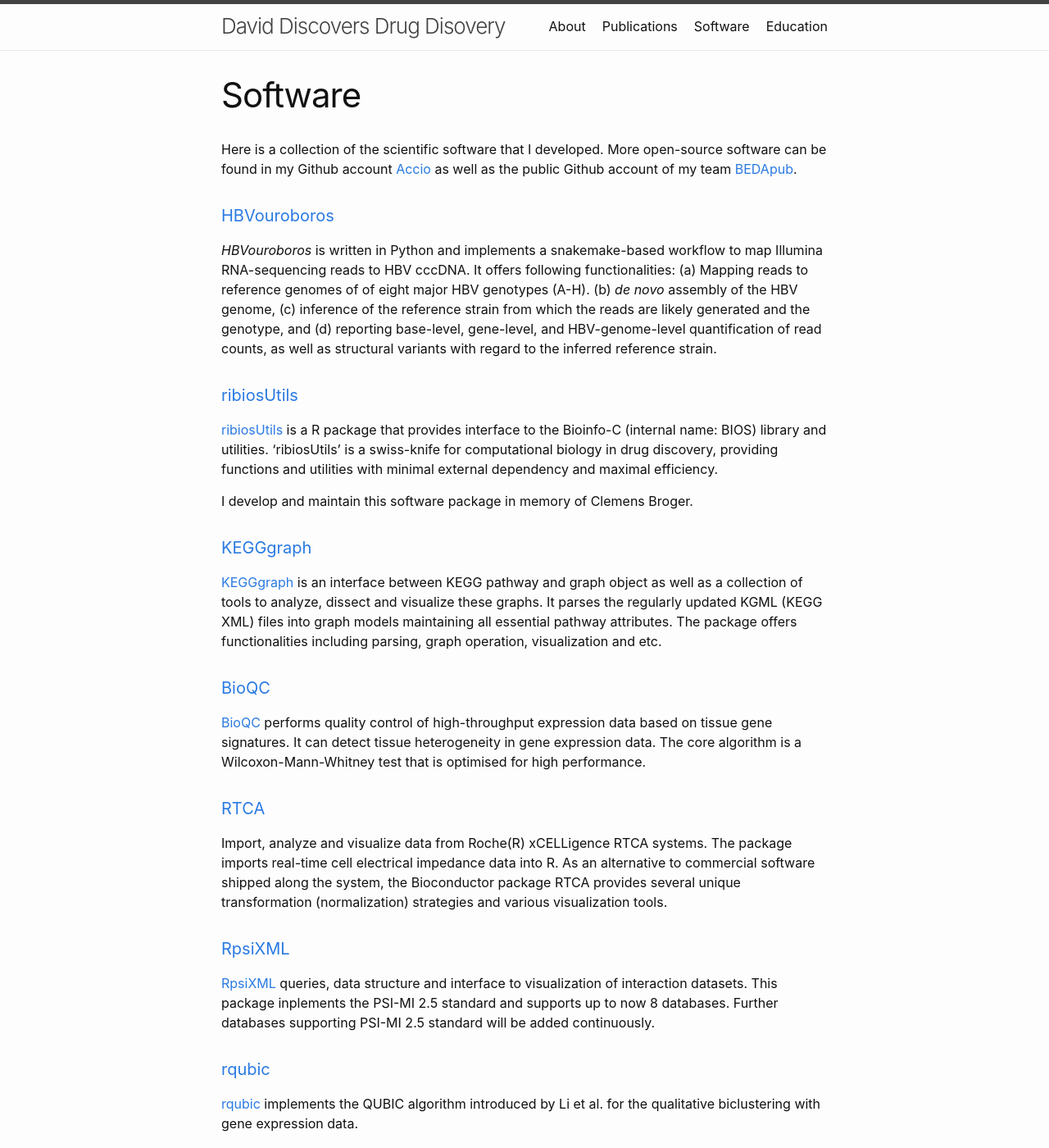
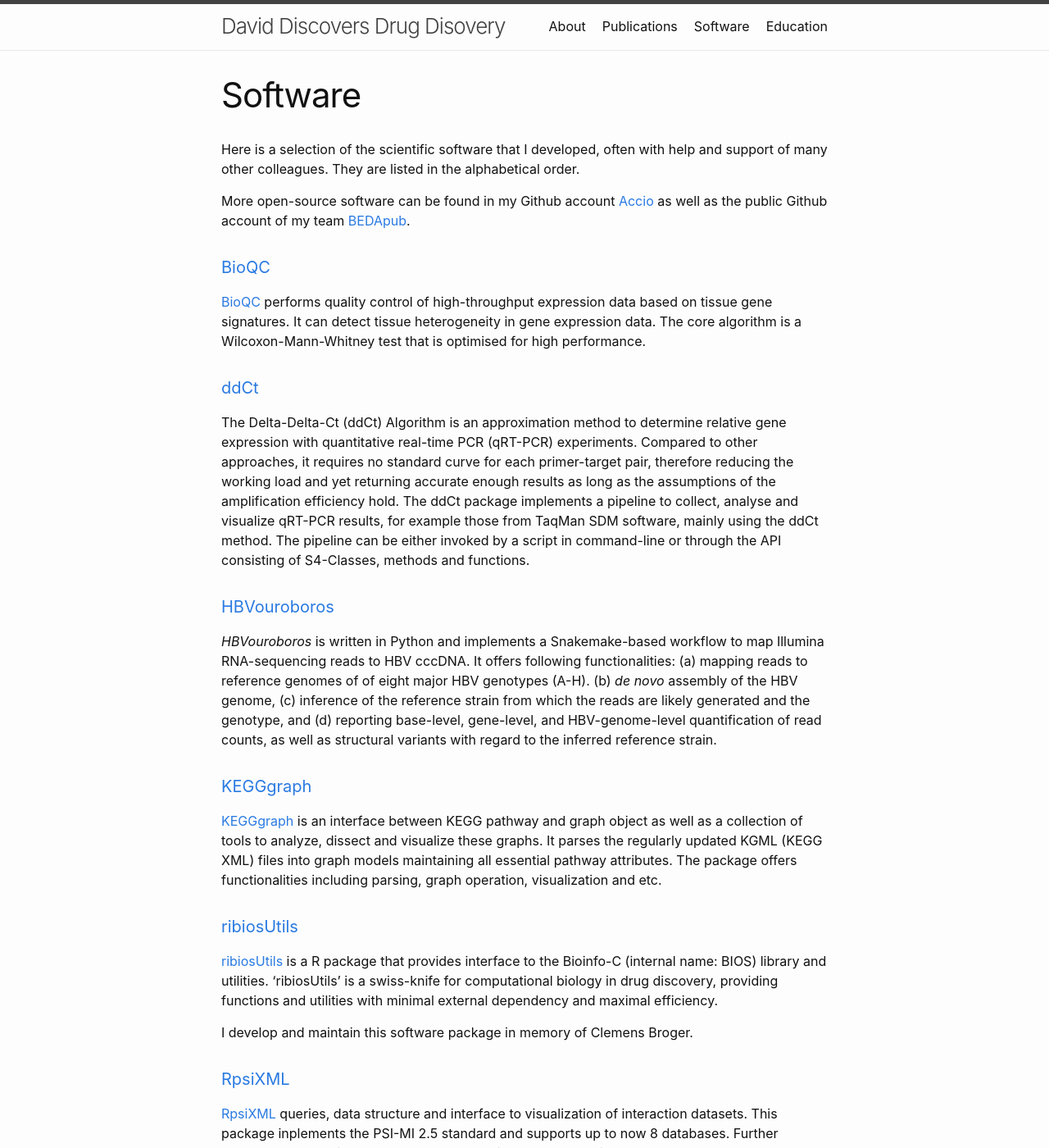
Before and after one commit to Accio/accio.github.io, a Jekyll site: the page built from _pages/software.md, in a window 1280 px wide and 1400 px high. Shown: the whole window at 82% size. Built offline with Jekyll 4.4.1, drawn with Linux system fonts in a browser that asks for light colours; some of the changed text lies outside the part shown.

```diff
--- a/_pages/software.md
+++ b/_pages/software.md
@@ -5,32 +5,34 @@
 author_profile: true
 ---
 
-Here is a collection of the scientific software that I developed. More
-open-source software can be found in my Github account
+Here is a selection of the scientific software that I developed, often with help
+and support of many other colleagues. They are listed in the alphabetical order.
+
+More open-source software can be found in my Github account
 [Accio](http://github.com/Accio) as well as the public Github account of my team
 [BEDApub](http://github.com/BEDApub).
 
+#### [BioQC](https://www.bioconductor.org/packages/release/bioc/html/BioQC.html)
+
+[BioQC](https://www.bioconductor.org/packages/release/bioc/html/BioQC.html) performs quality control of high-throughput expression data based on tissue gene signatures. It can detect tissue heterogeneity in gene expression data. The core algorithm is a Wilcoxon-Mann-Whitney test that is optimised for high performance.
+
+#### [ddCt](The ddCt Algorithm for the Analysis of Quantitative Real-Time PCR (qRT-PCR))
+
+The Delta-Delta-Ct (ddCt) Algorithm is an approximation method to determine relative gene expression with quantitative real-time PCR (qRT-PCR) experiments. Compared to other approaches, it requires no standard curve for each primer-target pair, therefore reducing the working load and yet returning accurate enough results as long as the assumptions of the amplification efficiency hold. The ddCt package implements a pipeline to collect, analyse and visualize qRT-PCR results, for example those from TaqMan SDM software, mainly using the ddCt method. The pipeline can be either invoked by a script in command-line or through the API consisting of S4-Classes, methods and functions.
+
 #### [HBVouroboros](https://github.com/bedapub/HBVouroboros)
 
-*HBVouroboros* is written in Python and implements a snakemake-based workflow to map Illumina RNA-sequencing reads to HBV cccDNA. It offers following functionalities: (a) Mapping reads to reference genomes of of eight major HBV genotypes (A-H). (b) *de novo* assembly of the HBV genome, (c) inference of the reference strain from which the reads are likely generated and the genotype, and (d) reporting base-level, gene-level, and HBV-genome-level quantification of read counts, as well as structural variants with regard to the inferred reference strain.
+*HBVouroboros* is written in Python and implements a Snakemake-based workflow to map Illumina RNA-sequencing reads to HBV cccDNA. It offers following functionalities: (a) mapping reads to reference genomes of of eight major HBV genotypes (A-H). (b) *de novo* assembly of the HBV genome, (c) inference of the reference strain from which the reads are likely generated and the genotype, and (d) reporting base-level, gene-level, and HBV-genome-level quantification of read counts, as well as structural variants with regard to the inferred reference strain.
+
+#### [KEGGgraph](https://www.bioconductor.org/packages/release/bioc/html/KEGGgraph.html)
+
+[KEGGgraph](https://www.bioconductor.org/packages/release/bioc/html/KEGGgraph.html) is an interface between KEGG pathway and graph object as well as a collection of tools to analyze, dissect and visualize these graphs. It parses the regularly updated KGML (KEGG XML) files into graph models maintaining all essential pathway attributes. The package offers functionalities including parsing, graph operation, visualization and etc.
 
 #### [ribiosUtils](https://cran.r-project.org/web/packages/ribiosUtils/index.html)
 
 [ribiosUtils](https://cran.r-project.org/web/packages/ribiosUtils/index.html) is a R package that provides interface to the Bioinfo-C (internal name: BIOS) library and utilities. 'ribiosUtils' is a swiss-knife for computational biology in drug discovery, providing functions and utilities with minimal external dependency and maximal efficiency.
 
 I develop and maintain this software package in memory of Clemens Broger.
-
-#### [KEGGgraph](https://www.bioconductor.org/packages/release/bioc/html/KEGGgraph.html)
-
-[KEGGgraph](https://www.bioconductor.org/packages/release/bioc/html/KEGGgraph.html) is an interface between KEGG pathway and graph object as well as a collection of tools to analyze, dissect and visualize these graphs. It parses the regularly updated KGML (KEGG XML) files into graph models maintaining all essential pathway attributes. The package offers functionalities including parsing, graph operation, visualization and etc.
-
-#### [BioQC](https://www.bioconductor.org/packages/release/bioc/html/BioQC.html)
-
-[BioQC](https://www.bioconductor.org/packages/release/bioc/html/BioQC.html) performs quality control of high-throughput expression data based on tissue gene signatures. It can detect tissue heterogeneity in gene expression data. The core algorithm is a Wilcoxon-Mann-Whitney test that is optimised for high performance.
-
-#### [RTCA](https://www.bioconductor.org/packages/release/bioc/html/RTCA.html)
-
-Import, analyze and visualize data from Roche(R) xCELLigence RTCA systems. The package imports real-time cell electrical impedance data into R. As an alternative to commercial software shipped along the system, the Bioconductor package RTCA provides several unique transformation (normalization) strategies and various visualization tools.
 
 #### [RpsiXML](https://www.bioconductor.org/packages/release/bioc/html/RpsiXML.html)
 
```
Also changed, not shown: other parts of _pages/software.md (+2 -2 lines), _drafts/2020-05-15-dw-2020KW20.md (+1 -1 lines).
